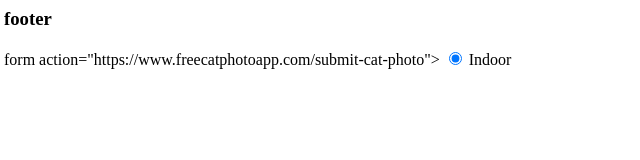
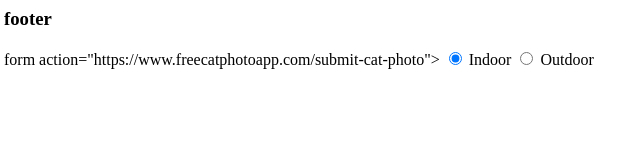
Before and after one commit to knightmoves-schools/005-forms-Romantrickey-ops, a website: page index.html in a window 1280 px wide. Shown: the full height of the page, 4-644 px from the left. Drawn offline with Linux system fonts and the light colour scheme.

Commit message:
Update index.html 2

```diff
--- a/index.html
+++ b/index.html
@@ -4,5 +4,6 @@
 form action="https://www.freecatphotoapp.com/submit-cat-photo">   </head>
  <input id="indoor" type="radio" name="indoor-outdoor" value="indoor" checked>   <body>
   <label for="indoor">Indoor</label>
-    </body>
+  <input id="outdoor" type="radio" name="indoor-outdoor" value="outdoor">  </body>
+ <label for="outdoor">Outdoor</label><br>
 </html>
```
